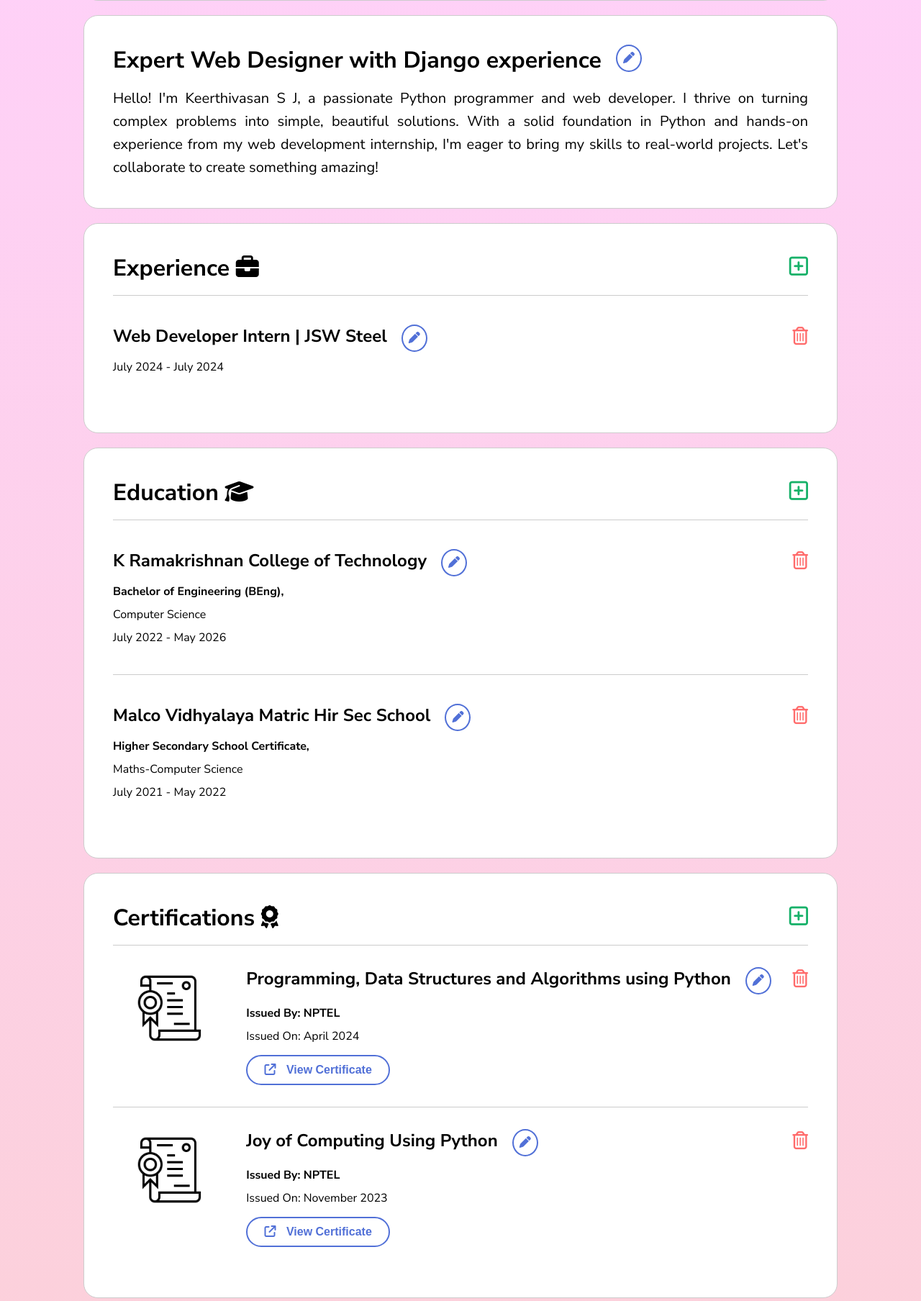
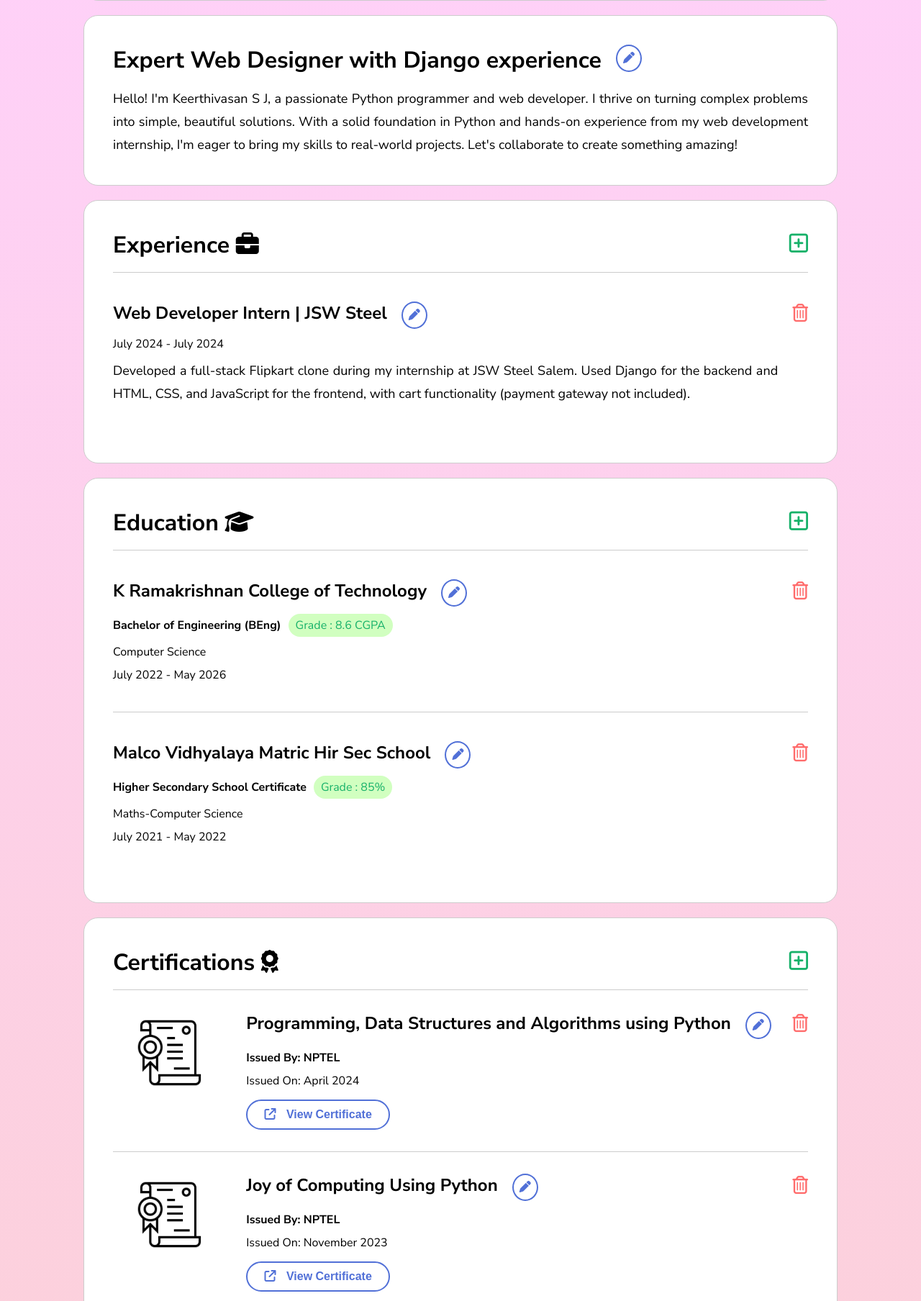
Before and after one commit to Keerthivasan-s-j/personal-portfolio-maker, a Django app: page /in/1/ in a window 1280 px wide. Shown: the part 527-2335 px from the top of the page at 72% size. Run offline with Django 5.2, Linux system fonts and the light colour scheme; some libraries are stand-ins or nearby versions; some web fonts are replaced.

Commit message:
added description for the experience and the project section in the profile

```diff
--- a/static/css/profile.css
+++ b/static/css/profile.css
@@ -162,7 +162,7 @@
 }
 .profile-about-me{
     text-align: justify;
-    font-size: 20px;
+    font-size: 18px;
     line-height: 2rem;
 }
 .profle-skills-list,
@@ -271,15 +271,37 @@
     flex-direction: column;
     gap: 10px;
 }
+.degree{
+    display: flex;
+    flex-wrap: wrap;
+    align-items: center;
+    gap: 10px;
+}
+.grade{
+    background-color: #d1ffc0;
+    color: #17B169;
+    padding: 5px 10px;
+    font-size: 1rem;
+    width: fit-content;
+    border-radius: 30px;
+    font-weight: normal;
+}
 .certificate-name-cnt,
 .project-name-cnt{
     display: flex;
     gap: 20px;
 }
 .issued-details,
-.created-details{
+.created-details,
+.certificate-description,
+.experience-description{
     font-size: 1rem;
     line-height: 2rem;
+}
+.certificate-description,
+.experience-description{
+    text-align: justify;
+    font-size: 18px;
 }
 .view-certificate-btn,
 .view-project-btn{
--- a/template/base/home.html
+++ b/template/base/home.html
@@ -75,9 +75,10 @@
                 <h3 class="title">Contact Information</h3>
                 <div class="contact-details">
                     <p>Have a project idea? Click the button below to email me, and let's make it happen!</p>
+                    <p>Let's create something amazing together.</p>
                 </div>
                 <div class="mail-btn-cnt">
-                    <button class="mail-btn" type="button"><i class="fa-solid fa-envelope"></i> E-Mail Dev</button>
+                    <button class="mail-btn" type="button"><i class="fa-solid fa-envelope"></i> Let's Collaborate!</button>
                 </div>
             </div>
             <div class="footer-nav-cnt">
--- a/template/user/profile.html
+++ b/template/user/profile.html
@@ -71,6 +71,9 @@
                     </div>
                 </div>
                 <div class="duration">July 2024 - July 2024</div>
+                <div class="experience-description-cnt">
+                    <p class="experience-description">Developed a full-stack Flipkart clone during my internship at JSW Steel Salem. Used Django for the backend and HTML, CSS, and JavaScript for the frontend, with cart functionality (payment gateway not included).</p>
+                </div>
             </div>
             <div class="delete-btn">
                 <i class="fa-regular fa-trash-can"></i>
@@ -98,7 +101,7 @@
                             <button type="button" class="edit-btn"><i class="fa-solid fa-pen"></i></button>
                         </div>
                     </div>
-                    <h4 class="degree">Bachelor of Engineering (BEng),</h4>
+                    <h4 class="degree">Bachelor of Engineering (BEng) <span class="grade">Grade : 8.6 CGPA</span></h4>
                     <p class="area-of-study">Computer Science</p>
                     <p class="duration">July 2022 - May 2026</p>
                 </div>
@@ -117,7 +120,7 @@
                             <button type="button" class="edit-btn"><i class="fa-solid fa-pen"></i></button>
                         </div>
                     </div>
-                    <h4 class="degree">Higher Secondary School Certificate,</h4>
+                    <h4 class="degree">Higher Secondary School Certificate <span class="grade">Grade : 85%</span></h4>
                     <p class="area-of-study">Maths-Computer Science</p>
                     <p class="duration">July 2021 - May 2022</p>
                 </div>
@@ -213,6 +216,9 @@
                     <div class="created-details">
                         <p class="created-on">July 2024 - August 2024</p>
                     </div>
+                    <div class="certificate-description-cnt">
+                        <p class="certificate-description">I developed a sleek GPA Calculator using the Streamlit framework in Python. This application provides a user-friendly interface for quick and precise GPA calculations, featuring real-time data visualization and effortless data input.</p>
+                    </div>
                     <button type="button" class="view-project-btn"><i class="fa-solid fa-arrow-up-right-from-square"></i> View Project</button>
                 </div>
                 <div class="delete-btn">
```
